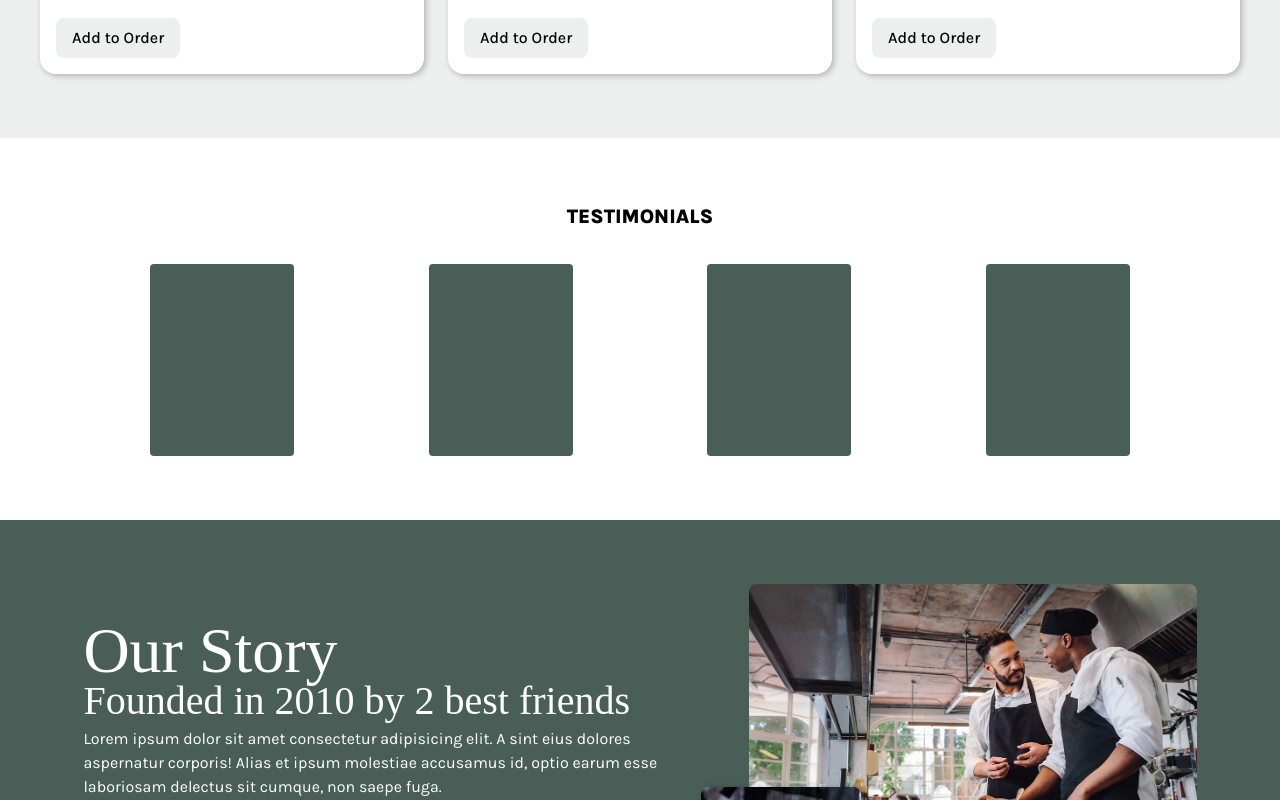
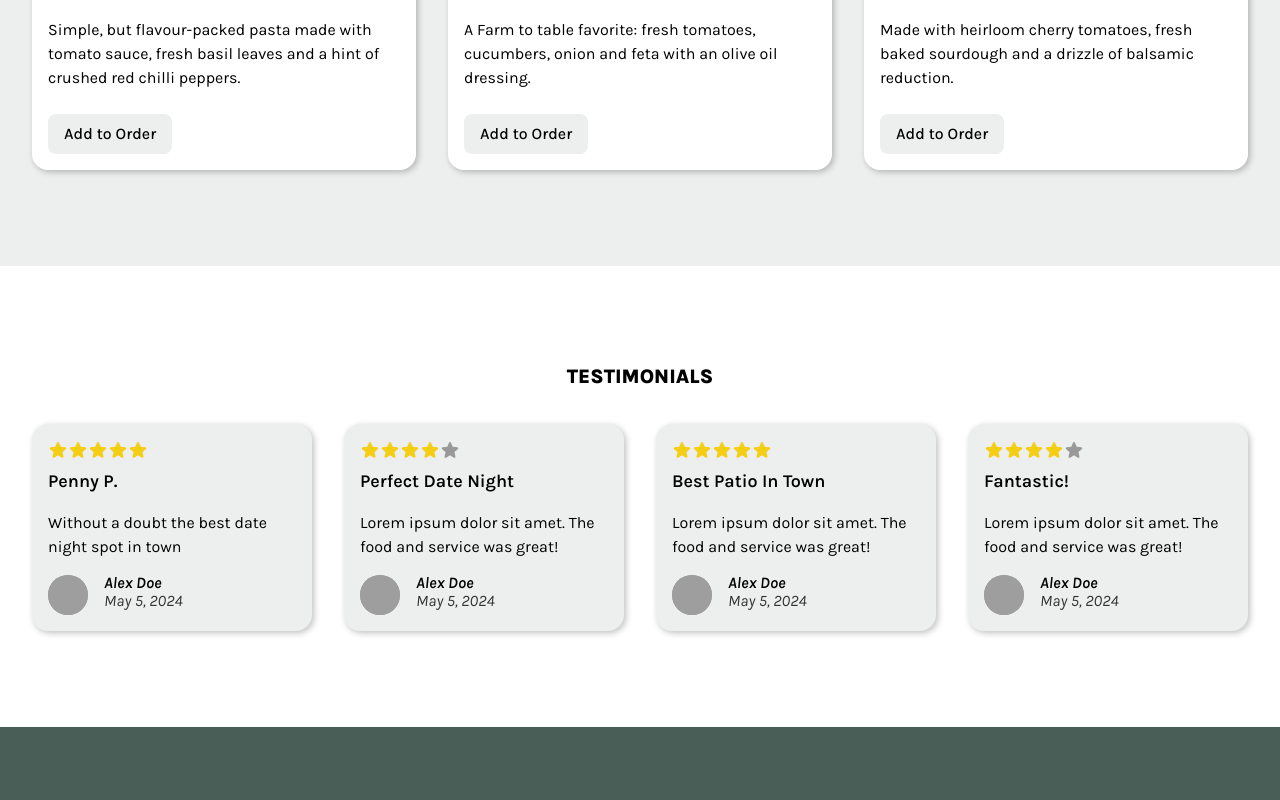
Before and after one commit to MoxieEric/meta-front-end-developer-capstone, a React (Create React App) app: page / in a window 1280 px wide. Shown: the part 1060-1860 px from the top of the page. Built offline with nearby package versions, Linux system fonts and the light colour scheme; grey boxes are pictures that could not be loaded; a web font is replaced by a local one.

Commit message:
stub testimonials

```diff
--- a/src/components/cards/Card.js
+++ b/src/components/cards/Card.js
@@ -1,5 +1,5 @@
 import classNames from 'classnames'
-import { Link, useNavigate } from 'react-router-dom'
+import { useNavigate } from 'react-router-dom'
 
 const Card = ({ link, background = 'white', children }) => {
 	const navigate = useNavigate()
--- a/src/components/layout/Footer.js
+++ b/src/components/layout/Footer.js
@@ -13,7 +13,7 @@ const Footer = () => {
 						height='40'
 					/>
 					<div className='w-full'>
-						<small>&copy; Little Lemon 2024</small>
+						<p>&copy; Little Lemon 2024</p>
 					</div>
 				</div>
 
--- a/src/components/screens/Home.js
+++ b/src/components/screens/Home.js
@@ -4,11 +4,14 @@ import ReservationsButton from '../ReservationsButton'
 import FeatureSection from '../sections/FeatureSection'
 import CardsSection from '../sections/CardsSection'
 import specialsContent from '../../config/specialsContent'
+import testimonialsContent from '../../config/testimonialsContent'
 import Card from '../cards/Card'
 import CardImage from '../cards/CardImage'
 import CardHeader from '../cards/CardHeader'
 import CardBody from '../cards/CardBody'
 import CardFooter from '../cards/CardFooter'
+// import { StarIcon } from '@heroicons/react/24/outline'
+import { StarIcon } from '@heroicons/react/24/solid'
 
 const Home = () => {
 	return (
@@ -53,7 +56,7 @@ const Home = () => {
 					}
 				>
 					{specialsContent.map((item) => (
-						<Card link={item.link}>
+						<Card link={item.link} key={item.id}>
 							<CardImage src={item.image} alt={item.title} />
 							<CardHeader>
 								<h1>{item.title}</h1>
@@ -74,11 +77,55 @@ const Home = () => {
 				</CardsSection>
 			</PageSection>
 			<PageSection id='testimonials' background='white'>
-				<CardsSection title='Testimonials' subtitle=''>
-					<div className='rounded bg-primary h-48 w-36' />
-					<div className='rounded bg-primary h-48 w-36' />
-					<div className='rounded bg-primary h-48 w-36' />
-					<div className='rounded bg-primary h-48 w-36' />
+				<CardsSection title='Testimonials'>
+					{testimonialsContent.map((item, index) => (
+						<Card link={item.link} background='light' key={item.id}>
+							<CardHeader>
+								<div className='flex flex-col gap-2 pt-4'>
+									<div className='flex items-center'>
+										{[...Array(item.rating).keys()].map(
+											(filledStar) => (
+												<StarIcon
+													className='text-secondary w-5 h-5'
+													key={filledStar}
+												/>
+											)
+										)}
+										{[...Array(5 - item.rating).keys()].map(
+											(emptyStar) => (
+												<StarIcon
+													className='text-medium w-5 h-5'
+													key={emptyStar}
+												/>
+											)
+										)}
+									</div>
+									<h1>{item.title}</h1>
+								</div>
+							</CardHeader>
+							<CardBody>
+								<blockquote>{item.description}</blockquote>
+							</CardBody>
+							<CardFooter>
+								<div className='flex items-center gap-4'>
+									<img
+										src={`https://i.pravatar.cc/200${index}`}
+										width=''
+										height=''
+										alt='user avatar'
+										className='rounded-full w-10 h-10 bg-medium'
+									/>
+
+									<cite className='flex flex-col gap-0'>
+										<p className='leading-3 font-semibold'>
+											Alex Doe
+										</p>
+										<p className='text-dark'>May 5, 2024</p>
+									</cite>
+								</div>
+							</CardFooter>
+						</Card>
+					))}
 				</CardsSection>
 			</PageSection>
 			<PageSection id='about' background='primary'>
--- /dev/null
+++ b/src/config/testimonialsContent.js
@@ -0,0 +1,37 @@
+const testimonialsContent = [
+	{
+		id: 'a892gob',
+		title: 'Penny P.',
+		description: 'Without a doubt the best date night spot in town',
+		// link: '/menu',
+		rating: 5,
+		image: '/little-lemon-restauran-food-04@0.5x.jpg',
+	},
+	{
+		id: 'b89g3faob',
+		title: 'Perfect Date Night',
+		description:
+			'Lorem ipsum dolor sit amet. The food and service was great!',
+		// link: '/menu',
+		rating: 4,
+		image: '/little-lemon-restauran-food-02@0.5x.jpg',
+	},
+	{
+		id: 'c489g6aj1ob',
+		title: 'Best Patio in town',
+		description:
+			'Lorem ipsum dolor sit amet. The food and service was great!',
+		rating: 5,
+		image: '/little-lemon-restauran-food-03@0.5x.jpg',
+	},
+	{
+		id: 'c4839g6aj1ob',
+		title: 'Fantastic!',
+		description:
+			'Lorem ipsum dolor sit amet. The food and service was great!',
+		rating: 4,
+		image: '/little-lemon-restauran-food-03@0.5x.jpg',
+	},
+]
+
+export default testimonialsContent
--- a/src/styles/app.css
+++ b/src/styles/app.css
@@ -84,7 +84,7 @@ html, body {
 	color: white;
 	background: var(--color-primary);
 	font-weight: 500;
-	transition: color .2s ease-out;
+	transition: all .2s ease-out;
 }
 .button:hover {
 	color: white;
@@ -186,7 +186,7 @@ main {
 }
 
 .page-section {
-	padding: 2rem;
+	padding: 4rem 2rem;
 	width: 100%;
 	display: flex;
 }
@@ -300,7 +300,7 @@ main {
 	flex-direction: column;
 	align-items: center;
 	justify-content: center;
-	gap: 1rem;
+	gap: 2rem;
 	width: 100%;
 }
 @media (min-width: 640px) {
@@ -321,19 +321,23 @@ main {
 		flex-direction: row;
 		align-items: flex-start;
 		justify-content: space-evenly;
+		flex: 1;
 	}
 
 }
 
 /* Card */
 .card {
+	/* flex: 1; */
+	align-self: stretch;
 	display: flex;
 	flex-direction: column;
 	align-items: start;
 	justify-content: start;
 	gap: 1rem;
-	width: 100%;
-	max-width: 24rem;
+	/* width: 100%; */
+	/* max-width: 24rem; */
+	width: 50%;
 	overflow: hidden;
 	padding-bottom: 1rem;
 	border-radius: var(--rounded-lg);
@@ -359,9 +363,13 @@ main {
 .card-footer {
 	padding: 0 1rem;
 }
+.card-body {
+	flex-grow: 1;
+}
 .card-body p {
 	margin-bottom: .5rem;
 }
+
 
 
 /* Booking Modal */
--- a/tailwind.config.js
+++ b/tailwind.config.js
@@ -7,6 +7,7 @@ module.exports = {
 				primary: '#495E57',
 				secondary: '#F4CE14',
 				dark: '#333333',
+				medium: '#999999',
 				light: '#EDEFEE',
 				peach: '#EE9972',
 				tan: '#FBDABB',
```
Also changed, not shown: src/styles/tailwind.min.css.
